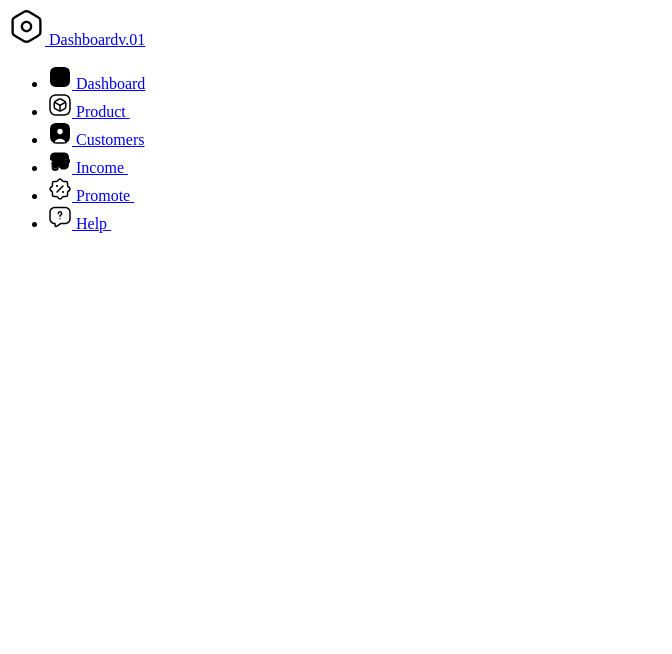
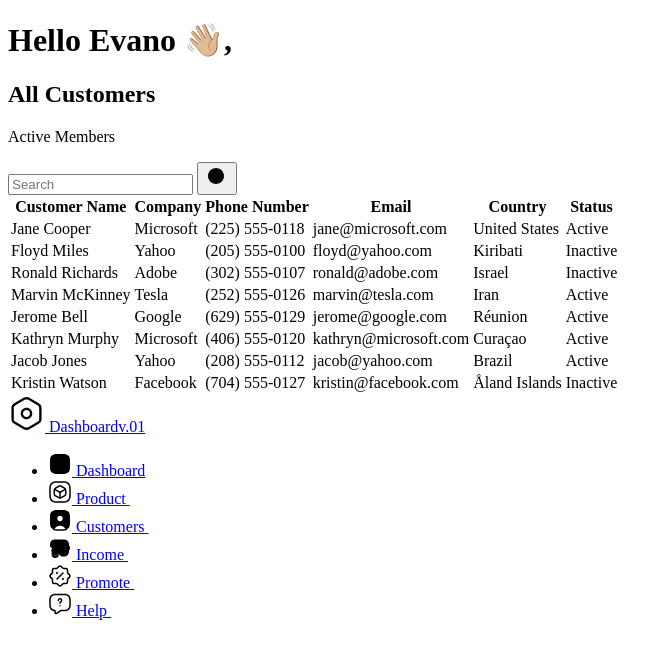
Before and after one commit to oxananazaruk/crm-dashboard, a plain HTML site: page index.html in a window 1280 px wide. Shown: the whole page, without its empty margins (0-672 px from the left). Drawn offline with Linux system fonts and the light colour scheme.

Commit message:
add html

```diff
--- a/index.html
+++ b/index.html
@@ -8,26 +8,125 @@
     <title>CRM-Dashboard</title>
   </head>
   <body>
+    <h1 class="page-title">Hello Evano 👋🏼,</h1>
+    <div>
+      <div>
+        <h2>All Customers</h2>
+        <p>Active Members</p>
+      </div>
+      <form class="search-form">
+        <label class="form-label">
+          <input
+            class="search-input"
+            type="text"
+            name="search"
+            placeholder="Search"
+        /></label>
+        <button class="search-btn" type="submit">
+          <svg class="btn-icon" width="24" height="24">
+            <use href="./images/icons.svg#search"></use>
+          </svg>
+        </button>
+      </form>
+      <table>
+        <thead>
+          <tr>
+            <th>Customer Name</th>
+            <th>Company</th>
+            <th>Phone Number</th>
+            <th>Email</th>
+            <th>Country</th>
+            <th>Status</th>
+          </tr>
+        </thead>
+        <tbody>
+          <tr>
+            <td>Jane Cooper</td>
+            <td>Microsoft</td>
+            <td>(225) 555-0118</td>
+            <td>jane@microsoft.com</td>
+            <td>United States</td>
+            <td><div class="active">Active</div></td>
+          </tr>
+          <tr>
+            <td>Floyd Miles</td>
+            <td>Yahoo</td>
+            <td>(205) 555-0100</td>
+            <td>floyd@yahoo.com</td>
+            <td>Kiribati</td>
+            <td><div class="inactive">Inactive</div></td>
+          </tr>
+          <tr>
+            <td>Ronald Richards</td>
+            <td>Adobe</td>
+            <td>(302) 555-0107</td>
+            <td>ronald@adobe.com</td>
+            <td>Israel</td>
+            <td><div class="inactive">Inactive</div></td>
+          </tr>
+          <tr>
+            <td>Marvin McKinney</td>
+            <td>Tesla</td>
+            <td>(252) 555-0126</td>
+            <td>marvin@tesla.com</td>
+            <td>Iran</td>
+            <td><div class="active">Active</div></td>
+          </tr>
+          <tr>
+            <td>Jerome Bell</td>
+            <td>Google</td>
+            <td>(629) 555-0129</td>
+            <td>jerome@google.com</td>
+            <td>Réunion</td>
+            <td><div class="active">Active</div></td>
+          </tr>
+          <tr>
+            <td>Kathryn Murphy</td>
+            <td>Microsoft</td>
+            <td>(406) 555-0120</td>
+            <td>kathryn@microsoft.com</td>
+            <td>Curaçao</td>
+            <td><div class="active">Active</div></td>
+          </tr>
+          <tr>
+            <td>Jacob Jones</td>
+            <td>Yahoo</td>
+            <td>(208) 555-0112</td>
+            <td>jacob@yahoo.com</td>
+            <td>Brazil</td>
+            <td><div class="active">Active</div></td>
+          </tr>
+          <tr>
+            <td>Kristin Watson</td>
+            <td>Facebook</td>
+            <td>(704) 555-0127</td>
+            <td>kristin@facebook.com</td>
+            <td>Åland Islands</td>
+            <td><div class="inactive">Inactive</div></td>
+          </tr>
+        </tbody>
+      </table>
+    </div>
     <aside>
       <nav>
-        <a class="logo" href="./index.html"
-          ><svg class="logo-svg" width="37" height="37">
+        <a class="logo" href="./index.html">
+          <svg class="logo-svg" width="37" height="37">
             <use href="./images/icons.svg#setting"></use>
           </svg>
-          <span class="logo-text">Dashboard</span><span>v.01</span></a
-        >
+          <span class="logo-text">Dashboard</span><span>v.01</span>
+        </a>
         <ul>
           <li>
-            <a class="nav-link" href="./index.html"
-              ><svg class="link-svg" width="24" height="24">
+            <a class="nav-link" href="./index.html">
+              <svg class="link-svg" width="24" height="24">
                 <use href="./images/icons.svg#key-square"></use>
               </svg>
-              <span class="link-text">Dashboard</span></a
-            >
+              <span class="link-text">Dashboard</span>
+            </a>
           </li>
           <li>
-            <a class="nav-link" href="./index.html"
-              ><svg class="link-svg" width="24" height="24">
+            <a class="nav-link" href="./index.html">
+              <svg class="link-svg" width="24" height="24">
                 <use href="./images/icons.svg#3d-square"></use>
               </svg>
               <span class="link-text">Product</span>
@@ -37,19 +136,19 @@
             </a>
           </li>
           <li>
-            <a class="nav-link" href="./index.html"
-              ><svg class="link-svg" width="24" height="24">
+            <a class="nav-link" href="./index.html">
+              <svg class="link-svg" width="24" height="24">
                 <use href="./images/icons.svg#user-square"></use>
               </svg>
-              <span class="link-text">Customers</span
-              ><svg class="link-svg" width="16" height="16">
+              <span class="link-text">Customers</span>
+              <svg class="link-svg" width="16" height="16">
                 <use href="./images/icons.svg#arrow-rigt"></use>
               </svg>
             </a>
           </li>
           <li>
-            <a class="nav-link" href="./index.html"
-              ><svg class="link-svg" width="24" height="24">
+            <a class="nav-link" href="./index.html">
+              <svg class="link-svg" width="24" height="24">
                 <use href="./images/icons.svg#wallet-money"></use>
               </svg>
               <span class="link-text">Income</span>
@@ -59,8 +158,8 @@
             </a>
           </li>
           <li>
-            <a class="nav-link" href="./index.html"
-              ><svg class="link-svg" width="24" height="24">
+            <a class="nav-link" href="./index.html">
+              <svg class="link-svg" width="24" height="24">
                 <use href="./images/icons.svg#discount-shape"></use>
               </svg>
               <span class="link-text">Promote</span>
```
Also changed, not shown: Compiled-HTML/index.html (+1 -87 lines), Compiled-HTML/customers.html (added), 2 other files.
